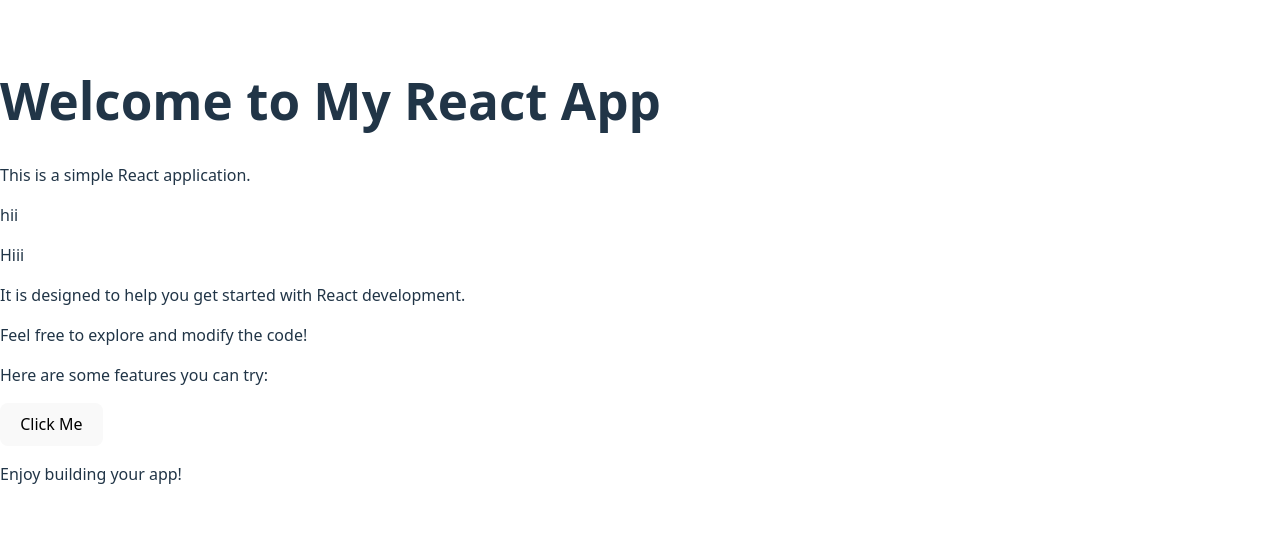
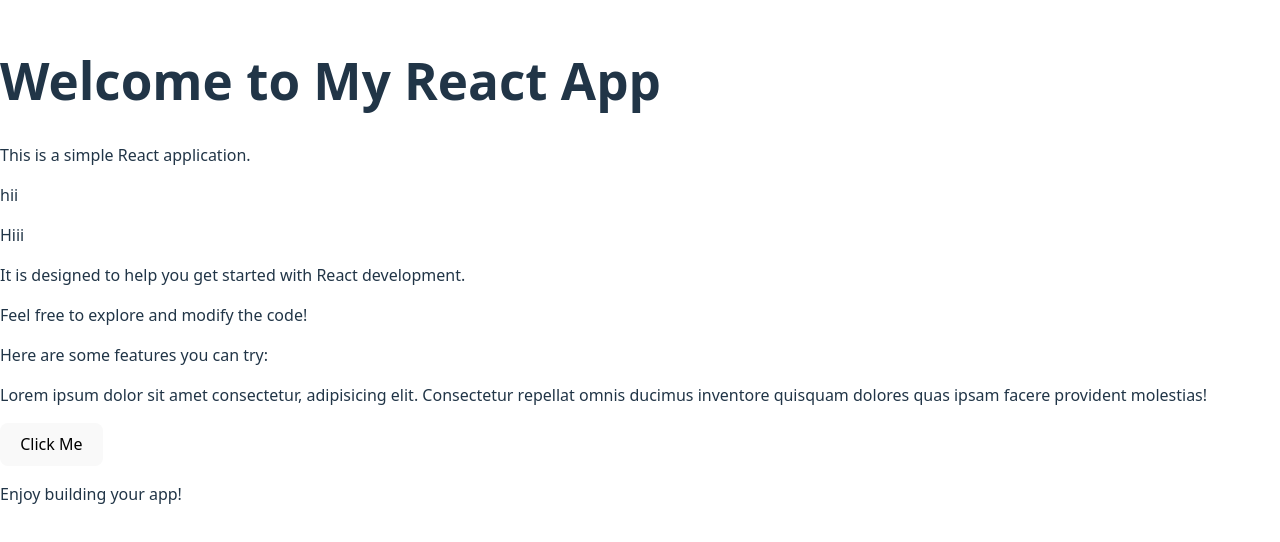
Before and after one commit to Ragul-M007/new-doc, a React (Vite) app: page / in a window 1280 px wide. Shown: the part 130-672 px from the top of the page. Built offline with nearby package versions, Linux system fonts and the light colour scheme.

Commit message:
jjkksdkksd

```diff
--- a/src/App.jsx
+++ b/src/App.jsx
@@ -11,6 +11,7 @@ const App = () => {
       <p>It is designed to help you get started with React development.</p>
       <p>Feel free to explore and modify the code!</p>
       <p>Here are some features you can try:</p>
+      <p>Lorem ipsum dolor sit amet consectetur, adipisicing elit. Consectetur repellat omnis ducimus inventore quisquam dolores quas ipsam facere provident molestias!</p>
       <button onClick={() => alert('Button clicked!')}>Click Me</button>
       <p>Enjoy building your app!</p>
 
```
